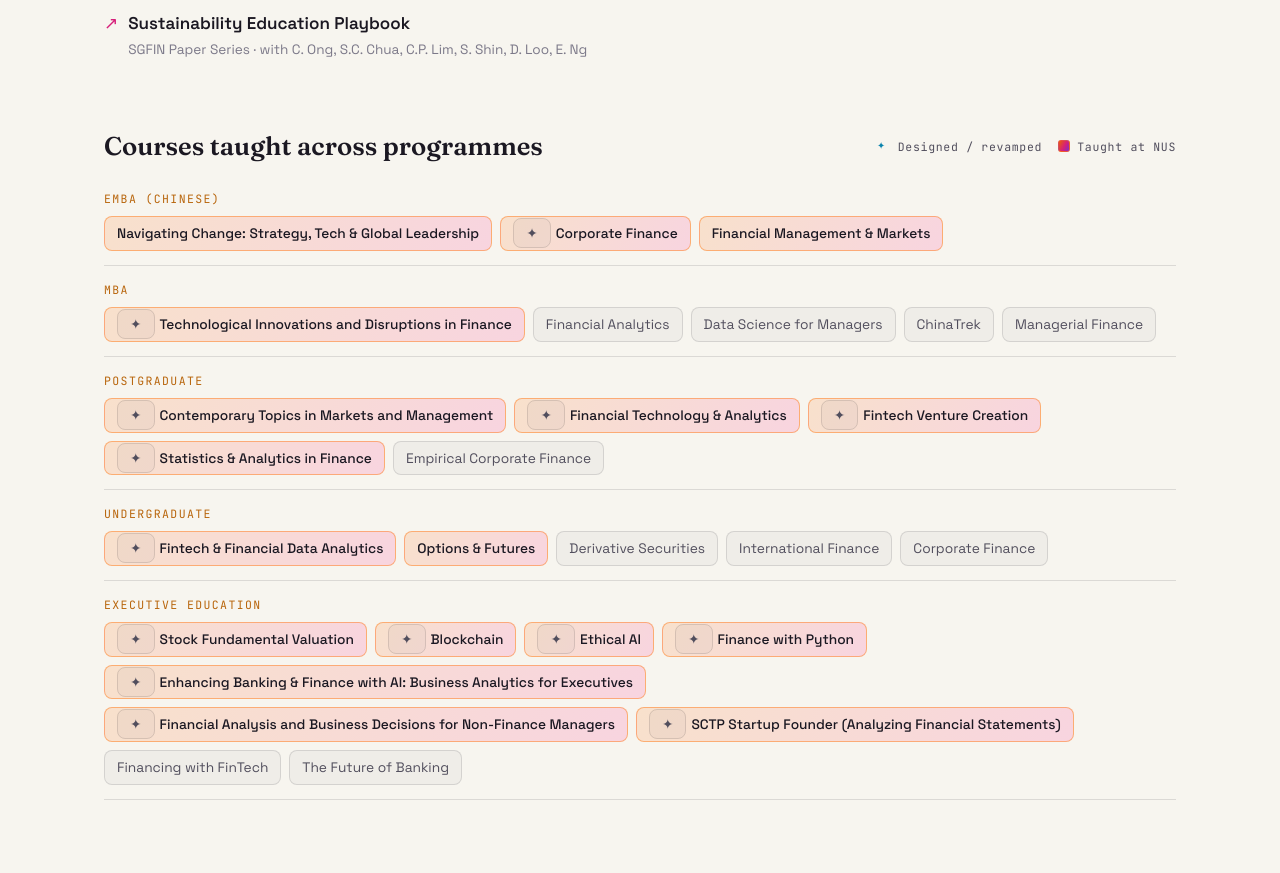
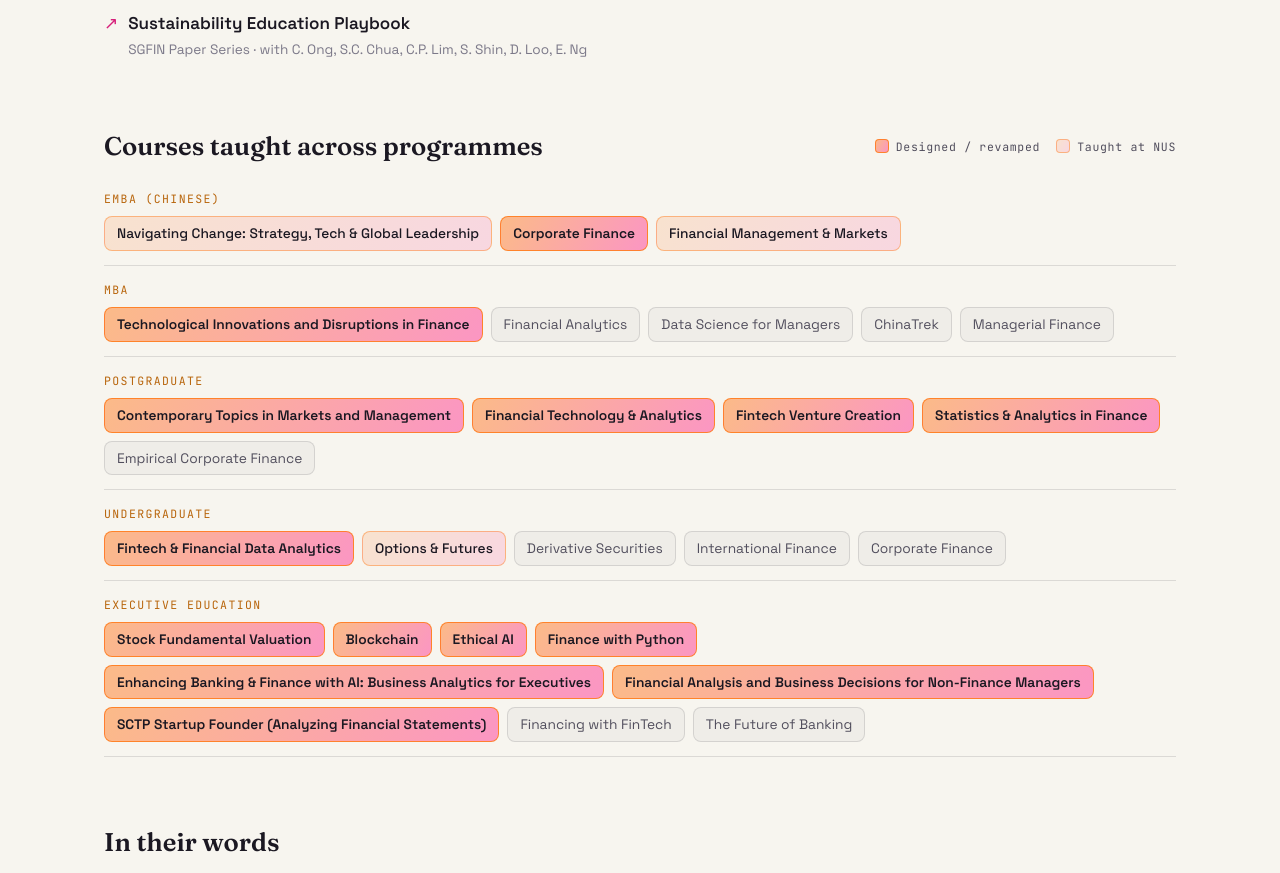
Before and after one commit to bizlytk2/per_web, a React (Vite) app: page / in a window 1280 px wide. Shown: the part 2780-3653 px from the top of the page. Built offline with nearby package versions, Linux system fonts and the light colour scheme.

Commit message:
Course hierarchy: darker fill for designed/revamped, drop star

```diff
--- a/src/App.jsx
+++ b/src/App.jsx
@@ -311,8 +311,8 @@ function Teaching() {
         <div className="list-head" style={{ margin: '64px 0 22px' }}>
           <h3 style={{ fontFamily: 'var(--font-display)', fontSize: '1.6rem', fontWeight: 600 }}>{t.coursesTitle}</h3>
           <span className="nus-legend">
-            <span className="lg"><span className="built-star">✦</span> {t.legend.designed}</span>
-            <span className="lg"><span className="dot" /> {t.legend.taught}</span>
+            <span className="lg"><span className="swatch built" /> {t.legend.designed}</span>
+            <span className="lg"><span className="swatch nus" /> {t.legend.taught}</span>
           </span>
         </div>
         <div className="breadth breadth-full">
@@ -320,8 +320,8 @@ function Teaching() {
             <div className="breadth-row" key={i}>
               <div className="lvl">{tr(t.levels, b.level)}</div>
               <div className="cs">{b.courses.map(c => (
-                <span key={c.n} className={c.nus ? 'nus-course' : ''}>
-                  {c.built && <span className="built-star">✦</span>}{lang === 'zh' && c.zh ? c.zh : c.n}
+                <span key={c.n} className={c.built ? 'built-course' : (c.nus ? 'nus-course' : '')}>
+                  {lang === 'zh' && c.zh ? c.zh : c.n}
                 </span>
               ))}</div>
             </div>
--- a/src/index.css
+++ b/src/index.css
@@ -273,14 +273,21 @@ section { position: relative; padding: clamp(80px, 12vh, 160px) 0; }
 .breadth-full { margin-top: 8px; }
 .nus-course {
   color: var(--text) !important;
-  background: linear-gradient(120deg, rgba(255,122,24,0.16), rgba(255,46,146,0.16)) !important;
-  border-color: rgba(255,122,24,0.5) !important;
+  background: linear-gradient(120deg, rgba(255,122,24,0.15), rgba(255,46,146,0.15)) !important;
+  border-color: rgba(255,122,24,0.45) !important;
   font-weight: 500;
+}
+.built-course {
+  color: var(--text) !important;
+  background: linear-gradient(120deg, rgba(255,122,24,0.48), rgba(255,46,146,0.48)) !important;
+  border-color: rgba(255,122,24,0.85) !important;
+  font-weight: 600;
 }
 .nus-legend { display: inline-flex; align-items: center; gap: 16px; font-family: var(--font-mono); font-size: 0.72rem; letter-spacing: 0.06em; color: var(--text-dim); flex-wrap: wrap; }
 .nus-legend .lg { display: inline-flex; align-items: center; gap: 7px; }
-.nus-legend .dot { width: 12px; height: 12px; border-radius: 3px; background: var(--grad-hot); border: 1px solid rgba(255,122,24,0.5); }
-.built-star { color: var(--cyan); font-size: 0.85em; margin-right: 5px; }
+.nus-legend .swatch { width: 14px; height: 14px; border-radius: 4px; display: inline-block; }
+.nus-legend .swatch.nus { background: linear-gradient(120deg, rgba(255,122,24,0.15), rgba(255,46,146,0.15)); border: 1px solid rgba(255,122,24,0.45); }
+.nus-legend .swatch.built { background: linear-gradient(120deg, rgba(255,122,24,0.48), rgba(255,46,146,0.48)); border: 1px solid rgba(255,122,24,0.85); }
 
 .pub-list { display: flex; flex-direction: column; gap: 16px; }
 .pub {
```
Also changed, not shown: vite.config.js.timestamp-1782635914869-18c615586c40d.mjs (added, +11 -0 lines).
